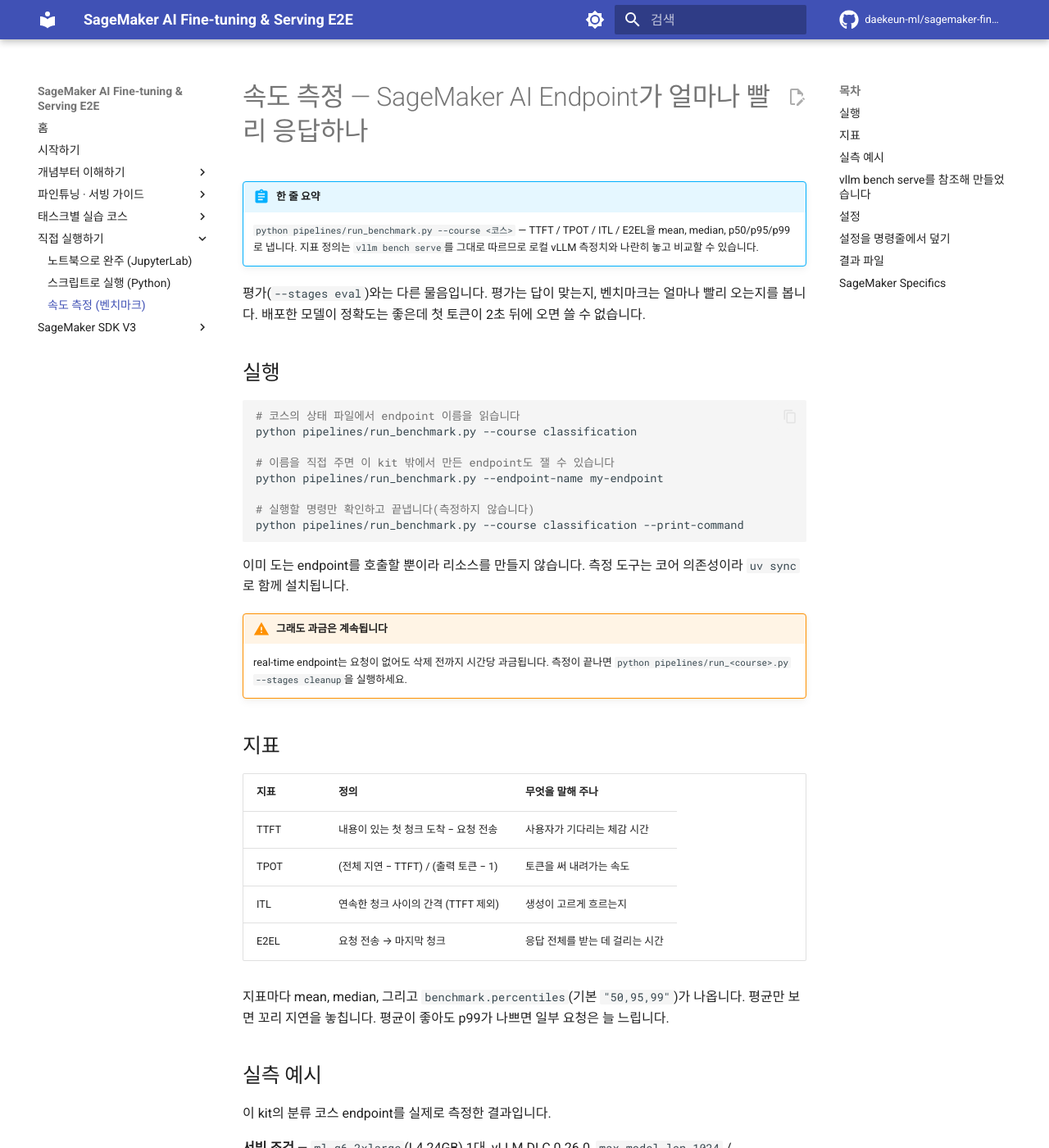
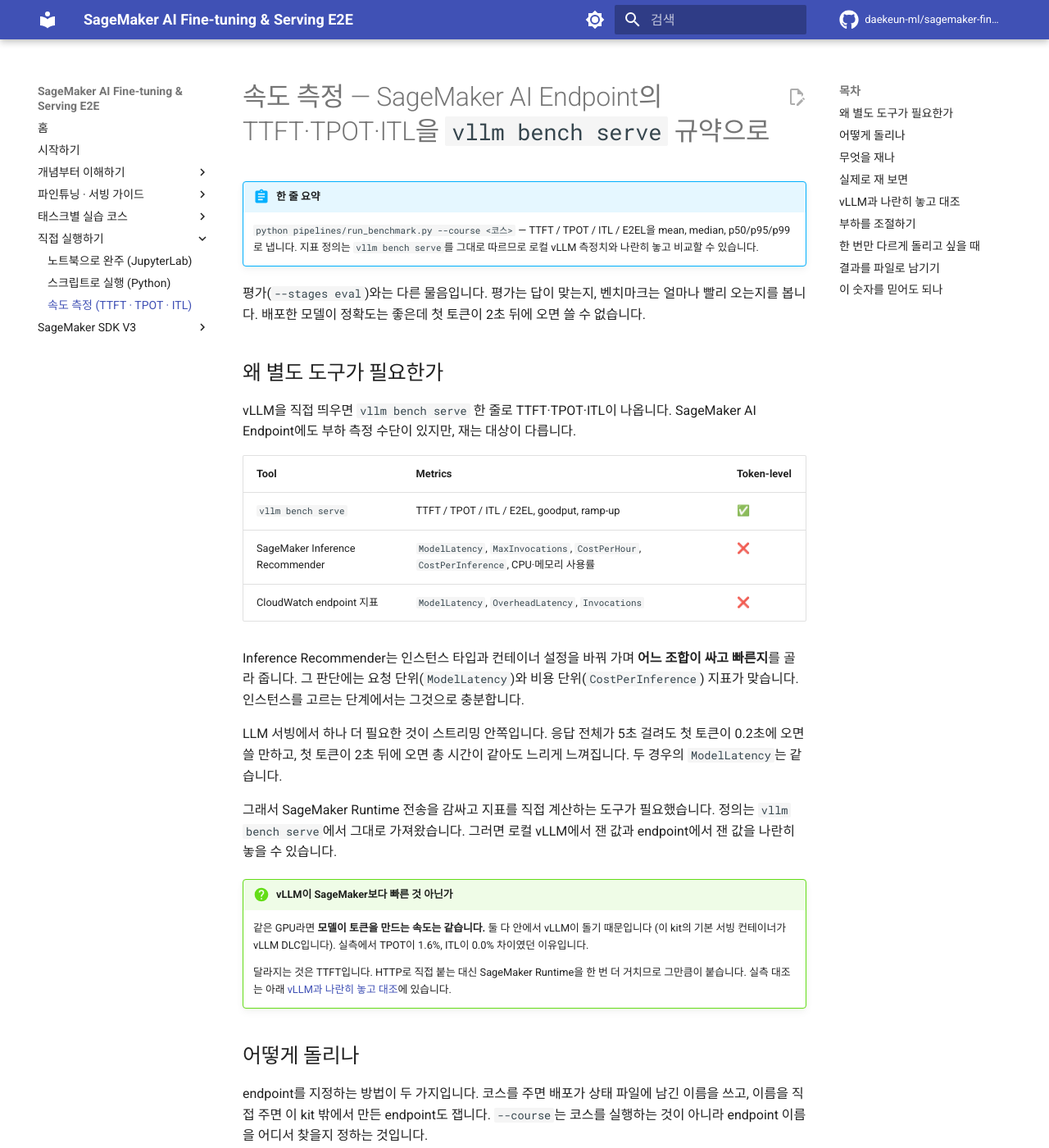
Before and after one commit to daekeun-ml/sagemaker-finetune-serve-e2e, an MkDocs documentation site: the page built from docs/benchmark.md, in a window 1280 px wide and 1400 px high. Shown: the whole window at 82% size. Built offline with MkDocs 1.6.1 and Material for MkDocs 9.7.7, drawn with Linux system fonts in a browser that asks for light colours; comment, search, counter and statistics services are not loaded; some of the changed text lies outside the part shown.

Commit message:
Explain why the benchmark page exists, and fix its wording
The page described how to run the tool but never said why it was needed, which
left the obvious question unanswered: vLLM ships `vllm bench serve`, so why write
anything? Added a section comparing what each tool reports. AWS does provide load
testing — Inference Recommender — but its metrics are per-request (ModelLatency)
and per-cost (CostPerInference), because its job is picking an instance type. No
token-level metrics, so it cannot distinguish a 5s response that starts at 0.2s
from one that starts at 2s.

Also answered the misconception directly ("isn't vLLM faster?"): on the same GPU
the model generates at the same rate because vLLM runs inside both, which is why
measured TPOT differed by 1.6% and ITL by 0.0%. What changes is TTFT, from the
extra SageMaker Runtime hop.

Wording pass across the page. Headings were a mix of noun phrases, questions and
full sentences; they are now only the first two. Several were vague about what the
section answers ("설정" → "부하를 조절하기", "설정을 명령줄에서 덮기" → "한 번만
다르게 돌리고 싶을 때"). The `SageMaker Specifics` section used "AWS 경계", a term
I invented, and its table listed reasons without connecting to the output; it now
shows the six actual lines and how to read each. Table headers are English, which
reads better for metric and config tables.

Clarified --course in run_benchmark.py: it shares the name and values with
run_<course>.py but only selects where to find the endpoint name and where to
write results — it does not run a course.

Verified: labels and values in the new table match sagemaker_benchmark.py, the
Inference Recommender metric names match the AWS docs, botocore's default pool
size of 10 checked in code, and mkdocs --strict builds with anchors intact.

````diff
--- a/docs/benchmark.md
+++ b/docs/benchmark.md
@@ -1,4 +1,4 @@
-# 속도 측정 — SageMaker AI Endpoint가 얼마나 빨리 응답하나
+# 속도 측정 — SageMaker AI Endpoint의 TTFT·TPOT·ITL을 `vllm bench serve` 규약으로
 
 !!! abstract "한 줄 요약"
     `python pipelines/run_benchmark.py --course <코스>` — TTFT / TPOT / ITL / E2EL을 mean, median,
@@ -8,7 +8,42 @@
 평가(`--stages eval`)와는 다른 물음입니다. 평가는 답이 맞는지, 벤치마크는 얼마나 빨리 오는지를
 봅니다. 배포한 모델이 정확도는 좋은데 첫 토큰이 2초 뒤에 오면 쓸 수 없습니다.
 
-## 실행
+## 왜 별도 도구가 필요한가
+
+vLLM을 직접 띄우면 `vllm bench serve` 한 줄로 TTFT·TPOT·ITL이 나옵니다. SageMaker AI Endpoint에도
+부하 측정 수단이 있지만, 재는 대상이 다릅니다.
+
+| Tool | Metrics | Token-level |
+|---|---|---|
+| `vllm bench serve` | TTFT / TPOT / ITL / E2EL, goodput, ramp-up | ✅ |
+| SageMaker Inference Recommender | `ModelLatency`, `MaxInvocations`, `CostPerHour`, `CostPerInference`, CPU·메모리 사용률 | ❌ |
+| CloudWatch endpoint 지표 | `ModelLatency`, `OverheadLatency`, `Invocations` | ❌ |
+
+Inference Recommender는 인스턴스 타입과 컨테이너 설정을 바꿔 가며 **어느 조합이 싸고 빠른지**를
+골라 줍니다. 그 판단에는 요청 단위(`ModelLatency`)와 비용 단위(`CostPerInference`) 지표가 맞습니다.
+인스턴스를 고르는 단계에서는 그것으로 충분합니다.
+
+LLM 서빙에서 하나 더 필요한 것이 스트리밍 안쪽입니다. 응답 전체가 5초 걸려도 첫 토큰이 0.2초에
+오면 쓸 만하고, 첫 토큰이 2초 뒤에 오면 총 시간이 같아도 느리게 느껴집니다. 두 경우의
+`ModelLatency`는 같습니다.
+
+그래서 SageMaker Runtime 전송을 감싸고 지표를 직접 계산하는 도구가 필요했습니다. 정의는
+`vllm bench serve`에서 그대로 가져왔습니다. 그러면 로컬 vLLM에서 잰 값과 endpoint에서 잰 값을
+나란히 놓을 수 있습니다.
+
+!!! question "vLLM이 SageMaker보다 빠른 것 아닌가"
+    같은 GPU라면 **모델이 토큰을 만드는 속도는 같습니다.** 둘 다 안에서 vLLM이 돌기 때문입니다
+    (이 kit의 기본 서빙 컨테이너가 vLLM DLC입니다). 실측에서 TPOT이 1.6%, ITL이 0.0% 차이였던
+    이유입니다.
+
+    달라지는 것은 TTFT입니다. HTTP로 직접 붙는 대신 SageMaker Runtime을 한 번 더 거치므로 그만큼이
+    붙습니다. 실측 대조는 아래 [vLLM과 나란히 놓고 대조](#vllm과-나란히-놓고-대조)에 있습니다.
+
+## 어떻게 돌리나
+
+endpoint를 지정하는 방법이 두 가지입니다. 코스를 주면 배포가 상태 파일에 남긴 이름을 쓰고,
+이름을 직접 주면 이 kit 밖에서 만든 endpoint도 잽니다. `--course`는 코스를 실행하는 것이 아니라
+endpoint 이름을 어디서 찾을지 정하는 것입니다.
 
 ```bash
 # 코스의 상태 파일에서 endpoint 이름을 읽습니다
@@ -28,21 +63,21 @@
     real-time endpoint는 요청이 없어도 삭제 전까지 시간당 과금됩니다. 측정이 끝나면
     `python pipelines/run_<course>.py --stages cleanup`을 실행하세요.
 
-## 지표
+## 무엇을 재나
 
-| 지표 | 정의 | 무엇을 말해 주나 |
+| Metric | Definition | What it tells you |
 |---|---|---|
 | TTFT | 내용이 있는 첫 청크 도착 − 요청 전송 | 사용자가 기다리는 체감 시간 |
 | TPOT | (전체 지연 − TTFT) / (출력 토큰 − 1) | 토큰을 써 내려가는 속도 |
 | ITL | 연속한 청크 사이의 간격 (TTFT 제외) | 생성이 고르게 흐르는지 |
 | E2EL | 요청 전송 → 마지막 청크 | 응답 전체를 받는 데 걸리는 시간 |
 
-지표마다 mean, median, 그리고 `benchmark.percentiles`(기본 `"50,95,99"`)가 나옵니다. 평균만 보면
-꼬리 지연을 놓칩니다. 평균이 좋아도 p99가 나쁘면 일부 요청은 늘 느립니다.
+네 지표 모두 mean, median과 함께 `benchmark.percentiles`(기본 `"50,95,99"`)를 냅니다.
+평균만 보면 꼬리 지연을 놓칩니다. 평균이 좋아도 p99가 나쁘면 일부 사용자는 늘 느립니다.
 
-## 실측 예시
+## 실제로 재 보면
 
-이 kit의 분류 코스 endpoint를 실제로 측정한 결과입니다.
+이 kit의 분류 코스 endpoint를 측정한 값입니다.
 
 **서빙 조건** — `ml.g6.2xlarge`(L4 24GB) 1대, vLLM DLC 0.26.0,
 `max_model_len 1024` / `max_num_seqs 32` / `gpu_memory_utilization 0.90`, gemma-4 E4B QLoRA 머지본
@@ -64,7 +99,7 @@
 Total token throughput (tok/s):          252.54
 ```
 
-| 지표 | mean | median | p50 | p95 | p99 |
+| Metric | mean | median | p50 | p95 | p99 |
 |---|---|---|---|---|---|
 | TTFT (ms) | 180.98 | 161.45 | 161.45 | 387.79 | 390.06 |
 | TPOT (ms) | 39.89 | 39.89 | 39.89 | 39.92 | 39.93 |
@@ -81,17 +116,16 @@
 켜져 항상 `output_len`까지 생성하기 때문이며, 이것이 정상입니다. 요청마다 출력 길이가 달라지면
 TPOT이 "모델이 얼마나 빨리 쓰나"가 아니라 "얼마나 짧게 답했나"를 재게 됩니다.
 
-## `vllm bench serve`를 참조해 만들었습니다
+## vLLM과 나란히 놓고 대조
 
-측정은 [sm-endpoint-bmt](https://github.com/daekeun-ml/sm-endpoint-bmt)가 합니다. vLLM의
-`vllm bench serve`를 참조해, 지표 공식과 필드명, 출력 표까지 맞춘 도구입니다. 그래서 로컬 vLLM
-실행 결과와 이 endpoint 결과를 나란히 놓고 비교할 수 있습니다.
+측정은 [sm-endpoint-bmt](https://github.com/daekeun-ml/sm-endpoint-bmt)가 합니다. `vllm bench serve`를
+참조해 지표 공식과 필드명, 출력 표까지 맞춘 도구입니다.
 
-정의를 맞췄다는 주장은 실제로 확인했습니다. 로컬 L40S에서 `google/gemma-4-E4B-it`을 vLLM
+맞췄다는 말만으로는 근거가 되지 않으니 실제로 확인했습니다. 로컬 L40S에서 `google/gemma-4-E4B-it`을 vLLM
 0.26.0으로 띄우고, **같은 서버 프로세스에** 같은 부하(20건, rate 4, 동시 8, 입력 256 → 출력 128)를
 두 도구로 각각 흘렸습니다.
 
-| | `vllm bench serve` | sm-endpoint-bmt | 차이 |
+| Metric | `vllm bench serve` | sm-endpoint-bmt | Δ |
 |---|---|---|---|
 | Total input tokens | 5307 | 5307 | 0.0% |
 | Total generated tokens | 2560 | 2560 | 0.0% |
@@ -107,11 +141,9 @@
 ITL도 같이 벌어져야 하는데 각각 1.6%와 0.0%이므로, 정의는 일치하고 실행 조건이 달랐다는 쪽이
 설명이 됩니다.
 
-전송 계층은 다릅니다. vLLM 쪽은 HTTP로 직접 붙고, sm-endpoint-bmt는 boto3
-`invoke_endpoint_with_response_stream`으로 SageMaker Runtime을 호출합니다. 그래서 검증용 프록시가
-vLLM의 SSE를 AWS event stream으로 다시 포장하는데, 이때 `PayloadPart`를 **7바이트마다 일부러
-쪼갭니다**. 토큰 수가 정확히 일치하는 것이 핵심입니다. part를 각각 파싱하는 구현이라면 여기서
-토큰이 사라집니다.
+전송 계층이 다르므로(위 참고) 대조에는 프록시가 필요했습니다. vLLM의 SSE를 AWS event stream으로
+다시 포장하면서 `PayloadPart`를 **7바이트마다 일부러 쪼갰습니다.** 토큰 수가 정확히 일치하는 것이
+이 검증의 핵심입니다. part를 각각 파싱하는 구현이라면 여기서 토큰이 사라집니다.
 
 !!! info "왜 kit 안에서 다시 구현하지 않았나"
     같은 지표를 두 곳에서 구현하면, 숫자가 갈리는 순간 어느 쪽이 맞는지 판단할 근거가 없어집니다.
@@ -119,22 +151,22 @@
     섹션을 그 도구의 CLI 인자로 옮기고, 호출합니다. `--print-command`로 두 번째 단계의 결과를
     눈으로 볼 수 있습니다.
 
-## 설정
+## 부하를 조절하기
 
-`config.yaml`의 `benchmark` 섹션이 정합니다.
+건수·동시성·부하율은 `config.yaml`의 `benchmark` 섹션에서 정합니다.
 
-| 키 | 기본값 | 뜻 |
+| Key | Default | Description |
 |---|---|---|
 | `num_prompts` | 20 | 보낼 요청 수 |
 | `max_concurrency` | 4 | 동시 요청 수 |
 | `request_rate` | `"inf"` | `"inf"`는 한꺼번에. 숫자면 초당 요청 수 |
 | `input_len` / `output_len` | 256 / 128 | random 프롬프트의 토큰 길이 |
 | `num_warmups` | 2 | 워밍업 요청 수(지표에서 제외) |
-| `percentiles` | `"50,95,99"` | 낼 백분위 |
+| `percentiles` | `"50,95,99"` | 함께 보고할 백분위 |
 | `save_results` | `true` | 결과 JSON 저장 |
 
-기본값은 확인용으로 작습니다. 용량 산정을 하려면 `num_prompts`를 수백 건으로, `max_concurrency`를
-실제 동시 사용자 수로 올리세요.
+기본값은 배포가 잘 됐는지 확인하는 정도로 작게 잡았습니다. 용량을 산정하려면 `num_prompts`를
+수백 건으로, `max_concurrency`를 실제 동시 사용자 수로 올리세요.
 
 워밍업은 지표에서 제외됩니다. 첫 호출은 TLS 수립과 컨테이너 캐시가 섞여 TTFT 백분위를 혼자
 끌어올립니다.
@@ -142,9 +174,10 @@
 `request_rate`를 숫자로 주면 도착 간격이 지수분포를 따릅니다. 고정 간격은 실제 트래픽보다 고르게
 들어가 큐 대기를 과소평가합니다.
 
-## 설정을 명령줄에서 덮기
+## 한 번만 다르게 돌리고 싶을 때
 
-`--` 뒤에 쓴 인자는 그 도구에 그대로 전달되며 `config.yaml`보다 우선합니다.
+`--` 뒤에 쓴 인자는 그대로 전달되고 `config.yaml` 값을 덮습니다. 설정 파일을 고치지 않고
+이번 실행만 바꿉니다.
 
 ```bash
 # 더 큰 부하로
@@ -164,24 +197,40 @@
   --tokenizer google/gemma-4-E4B-it
 ```
 
-ShareGPT·HuggingFace 데이터셋, CloudWatch `ModelLatency` 대조도 그 도구에 있습니다. 전체 옵션은
-`python -m sagemaker_benchmark --help`로 봅니다.
+ShareGPT·HuggingFace 데이터셋으로 바꾸거나 CloudWatch `ModelLatency`와 대조하는 것도 됩니다.
+전체 옵션은 `python -m sagemaker_benchmark --help`에 있습니다.
 
-## 결과 파일
+## 결과를 파일로 남기기
 
-`save_results: true`(기본)면 요청별 값까지 JSON으로 남습니다. `--course`를 주면 그 코스의
-`data/`에, 없으면 리포 루트의 `bench_results/`에 저장됩니다. 파일명에 endpoint 이름이 들어가므로
-둘 다 gitignore 대상입니다.
+`save_results: true`(기본)면 요청별 값까지 JSON으로 남깁니다. 저장 위치는 `--course`를 주면 그
+코스의 `data/`, 없으면 리포 루트의 `bench_results/`입니다. 파일명에 endpoint 이름이 들어가서 둘 다
+gitignore 대상입니다.
 
 키 이름은 vLLM의 `--save-result` 출력과 맞췄습니다(`mean_ttft_ms`, `p99_ttft_ms` 등).
 
-## SageMaker Specifics
+## 이 숫자를 믿어도 되나
 
-vLLM의 표에 없는 절이 하나 더 나옵니다. AWS 경계에서만 생기는 것들입니다.
+출력 맨 아래에 `SageMaker Specifics`가 붙습니다. 지표 자체가 아니라 **위의 지표를 그대로 인용해도
+되는지** 판단하게 해 주는 항목들입니다.
 
-| 항목 | 왜 보는가 |
+```
+---------------SageMaker Specifics----------------
+Truncated (finish_reason=length):        20
+Stopped at EOS:                          0
+Finish reason unknown:                   0
+Requests without usage frame:            0
+Output token count source:               server-usage
+Error breakdown:
+```
+
+| Line | 읽는 법 |
 |---|---|
-| `finish_reason=length`로 잘린 요청 수 | 잘린 답변을 성공으로 세면 지연 수치가 틀어집니다 |
-| EOS로 끝난 요청 수 | 위와 짝을 이룹니다 |
-| usage 프레임이 없던 요청 수 | 그러면 출력 토큰 수가 추정치가 되고, TPOT도 근사가 됩니다 |
-| 예외별 오류 분포 | 실패가 throttling인지 타임아웃인지 갈립니다 |
+| `Truncated` | `output_len`에 걸려 잘린 요청 수. random 데이터셋에서는 전건이 정상입니다 |
+| `Stopped at EOS` | 모델이 스스로 끝낸 요청 수. 위와 합쳐서 요청 수가 됩니다 |
+| `Finish reason unknown` | 0이 아니면 컨테이너가 종료 이유를 알려 주지 않은 것입니다 |
+| `Requests without usage frame` | 0이 아니면 출력 토큰 수가 추정치라, TPOT과 tok/s도 근사가 됩니다 |
+| `Output token count source` | `server-usage`면 컨테이너가 센 값, `tokenizer`나 `fallback-1`이면 추정입니다 |
+| `Error breakdown` | 실패가 있을 때 예외 종류별 건수. throttling과 타임아웃이 구분됩니다 |
+
+특히 아래 둘을 먼저 봅니다. `Output token count source`가 `server-usage`가 아니면 TPOT은 참고값이고,
+`Error breakdown`이 비어 있지 않으면 위 지표는 성공한 요청만의 값입니다.
--- a/mkdocs.yml
+++ b/mkdocs.yml
@@ -100,7 +100,7 @@
       - 스크립트로 실행 (Python): pipelines.md
       # 벤치마크는 파이프라인 스테이지가 아니라 별도 진입점입니다. '직접 실행하기' 에 두는 이유는
       # 배포 다음에 하는 일이고, 찾는 사람이 pipelines 문서 근처를 볼 것이기 때문입니다.
-      - 속도 측정 (벤치마크): benchmark.md
+      - 속도 측정 (TTFT · TPOT · ITL): benchmark.md
   # SDK V3는 가이드 번호 체계(00~06, 파이프라인 순서)에 넣지 않습니다. 순서대로 읽는 문서가
   # 아니라 V2 코드를 옮길 때 찾아보는 참조 문서라, 번호를 붙이면 '일곱 번째로 읽는 것'으로 오해됩니다.
   - SageMaker SDK V3:
````
Also changed, not shown: docs/00_overview.md (+1 -1 lines), docs/index.md (+1 -1 lines), docs/pipelines.md (+1 -1 lines), 1 other file.
